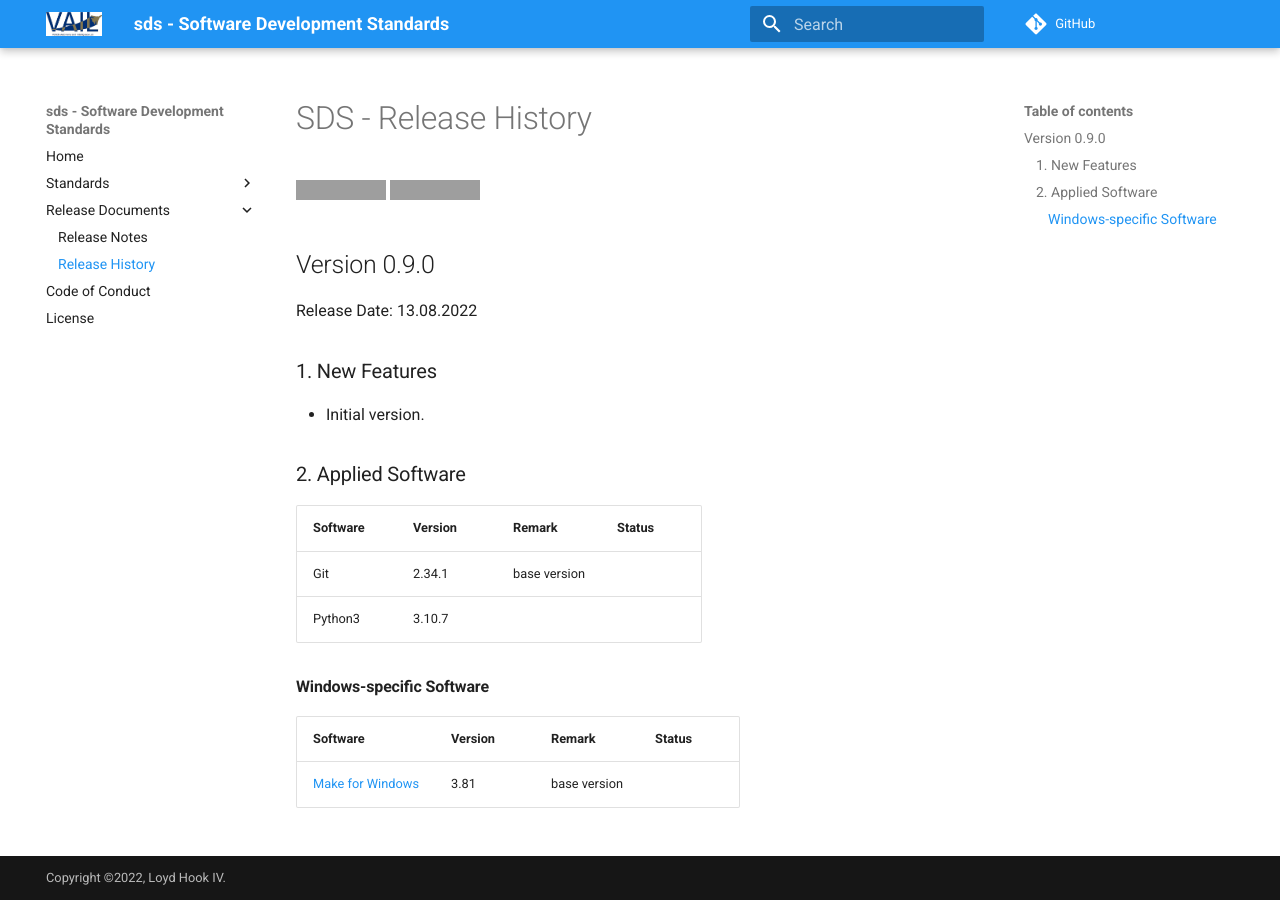
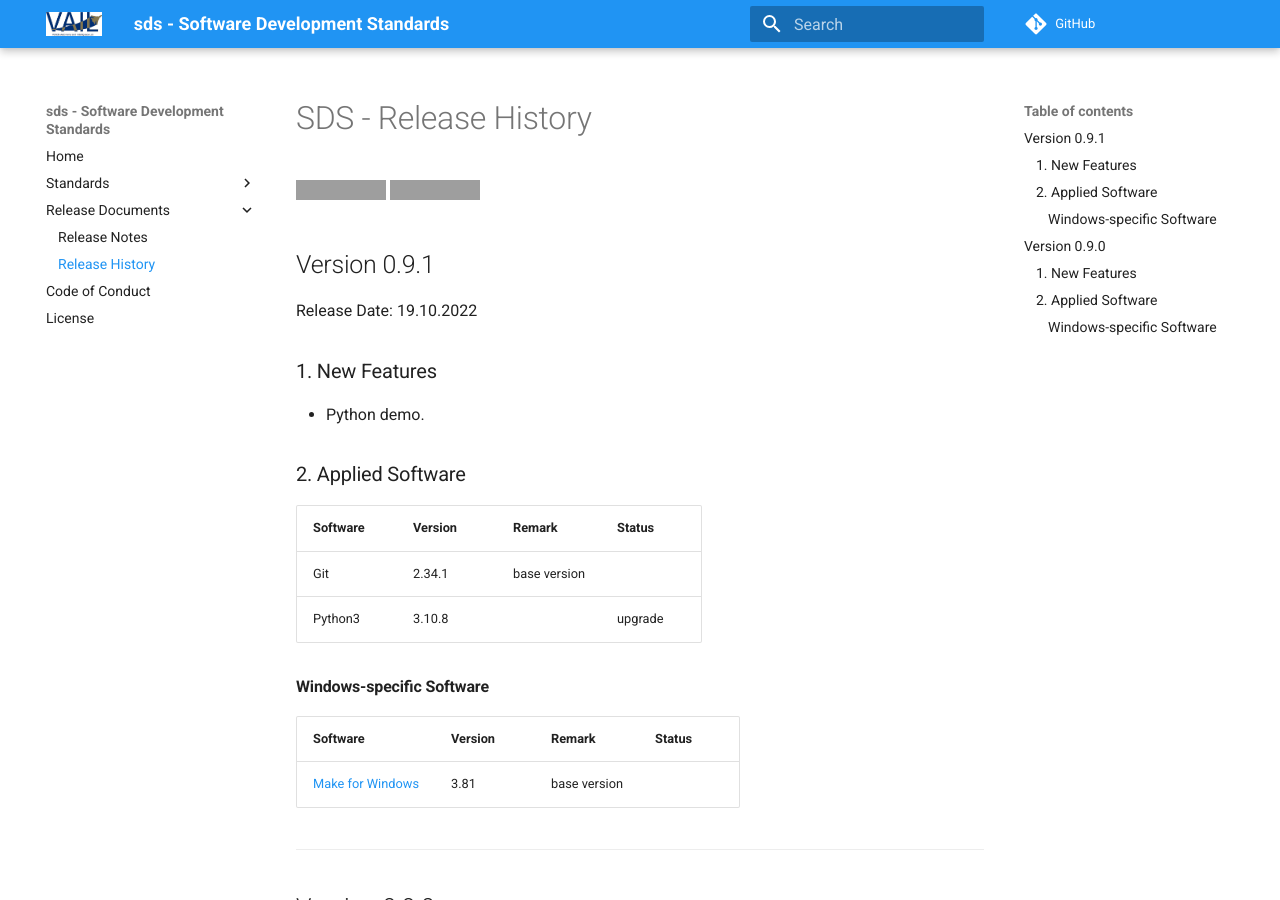
Before and after one commit to FAA-VAIL-Project/sds, an MkDocs documentation site: the page built from docs/release_history.md, in a window 1280 px wide and 900 px high. Built offline with MkDocs 1.6.1 and Material for MkDocs 9.7.7, drawn with Linux system fonts in a browser that asks for light colours; comment, search, counter and statistics services are not loaded; grey boxes are pictures that could not be loaded.

Commit message:
Version 0.9.2

```diff
--- a/docs/release_history.md
+++ b/docs/release_history.md
@@ -2,6 +2,29 @@
 
 ![GitHub (Pre-)Release](https://img.shields.io/github/v/release/FAA-VAIL-Project/sds?include_prereleases)
 ![GitHub (Pre-)Release Date](https://img.shields.io/github/release-date-pre/FAA-VAIL-Project/sds)
+
+## Version 0.9.1
+
+Release Date: 19.10.2022
+
+### 1. New Features
+
+- Python demo.
+
+### 2. Applied Software
+
+| Software | Version | Remark       | Status  |
+|:---------|:--------|:-------------|---------|
+| Git      | 2.34.1  | base version |         |
+| Python3  | 3.10.8  |              | upgrade |
+
+#### Windows-specific Software
+
+| Software                                                                                | Version | Remark                   | Status |
+|:----------------------------------------------------------------------------------------|:--------|:-------------------------|--------|
+| [Make for Windows](http://gnuwin32.sourceforge.net/packages/make.htm){:target="_blank"} | 3.81    | base version             |        |
+
+---
 
 ## Version 0.9.0
 
--- a/docs/release_notes.md
+++ b/docs/release_notes.md
@@ -4,13 +4,13 @@
 ![GitHub (Pre-)Release Date](https://img.shields.io/github/release-date-pre/FAA-VAIL-Project/sds)
 ![GitHub commits since latest release](https://img.shields.io/github/commits-since/FAA-VAIL-Project/sds/0.9.0)
 
-## 1. Version 0.9.1
+## 1. Version 0.9.2
 
 Release Date: dd.mm.2022
 
 ### 1.1 New Features
 
-- Python demo.
+- TODO.
 
 ### 1.2 Applied Software
 
```
